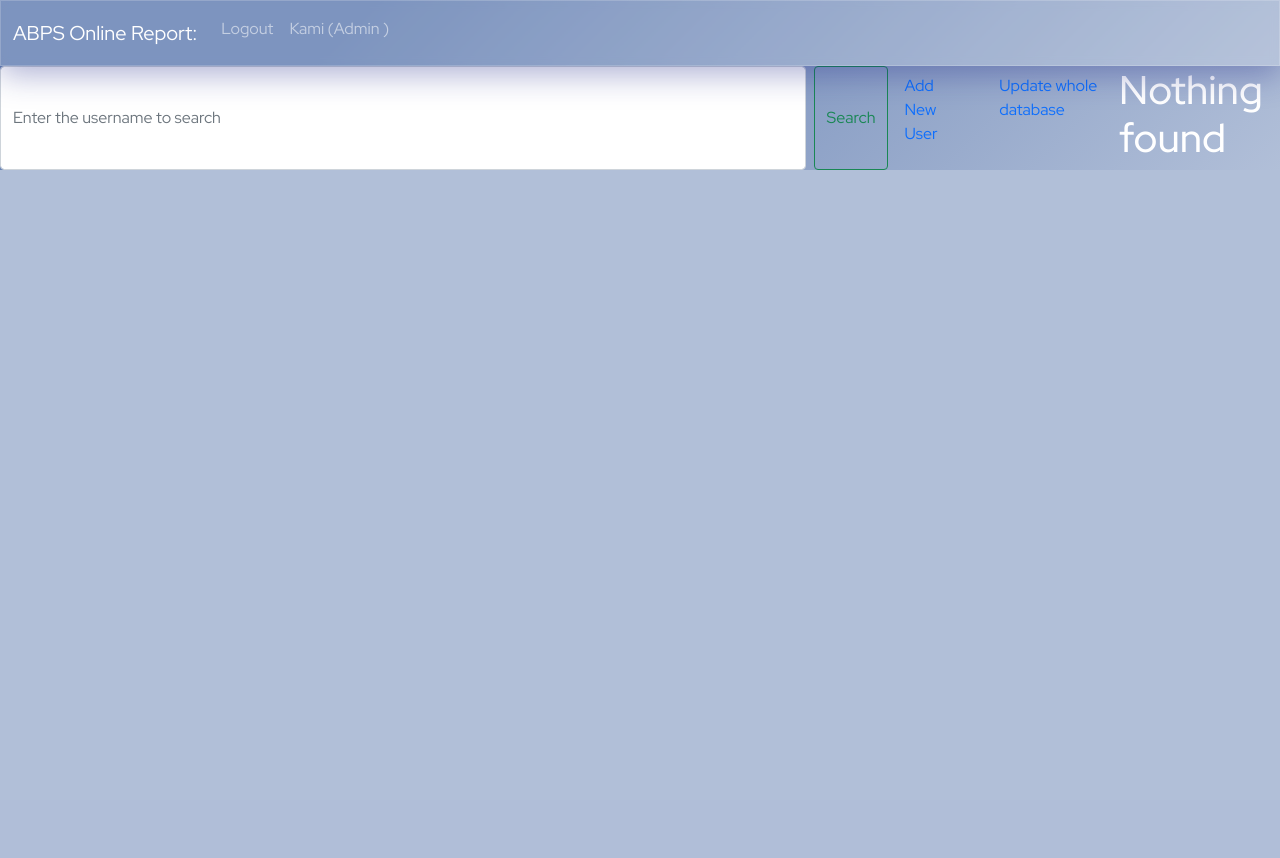
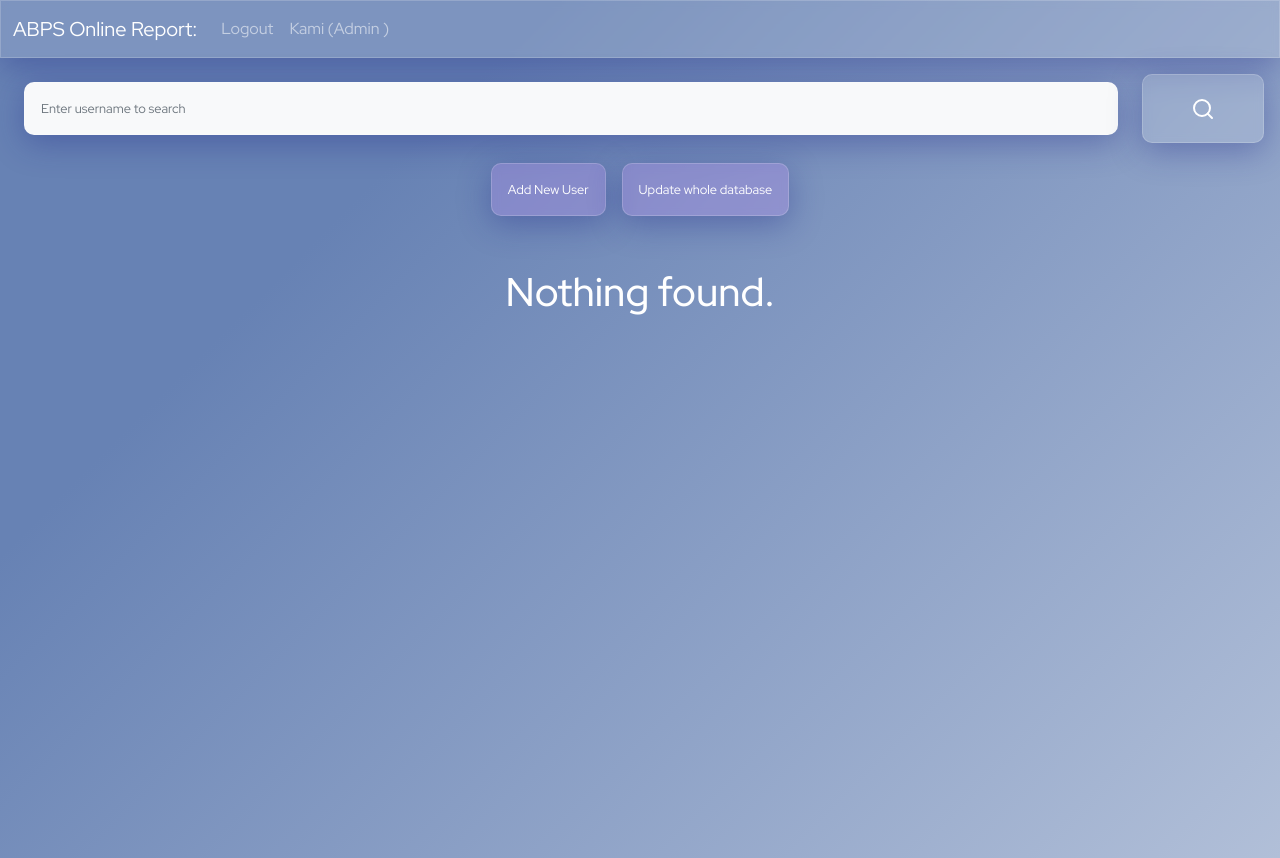
Before and after one commit to spectrum705/report-viewer-thingy, a Flask app: page /admin in a window 1280 px wide. Before the commit the page ends 170 px from the top, so only its background shows below. Run offline with Flask 2, Linux system fonts and the light colour scheme; a user stored in the database is signed in; some libraries are stand-ins or nearby versions.

Commit message:
admin, create, db, upload, styling

```diff
--- a/report/forms.py
+++ b/report/forms.py
@@ -45,4 +45,4 @@ class UpdateForm(FlaskForm):
     theClass = StringField('Class')
     userType = StringField('User Type')
 
-    submit = SubmitField('Update user')
+    submit = SubmitField('Update')
--- a/report/routes.py
+++ b/report/routes.py
@@ -41,7 +41,7 @@ def admin():
                     db.session.commit()
                     print("after update:",updateUsr.username)
                     # print("got user id:", request.form["userId"])
-                    flash("data updated", "info")
+                    flash("Data Updated Successfully", "success")
         except:
             return render_template("error.html")
     else:
@@ -97,7 +97,7 @@ def login():
             # theClass = User.query.filter_by(username=form.username.data).first()
             if user and bcrypt.check_password_hash(user.password, form.password.data):# and theClass.theClass == request.form["theClass"]:
                 login_user(user,remember = form.remember.data)
-                flash("you are logged in ", "success")
+                flash("Logged in Successfully", "success")
                 if current_user.userType == "teacher":
                     return redirect(url_for("uploadResult"))
 
@@ -166,10 +166,10 @@ def uploadResult():
                 studentReport.fileName = studentReport.username+"_result." + str(form.resultFile.data.filename).split('.')[1]#resultFile
                 studentReport.fileData = form.resultFile.data.read()
                 db.session.commit()
-                flash("File upload successful", "success ")
+                flash("File Successfully Uploaded.", "success ")
                 print("file uploaded:" )
             else:
-                flash("no file selected", "danger")
+                flash("Please select a file.", "danger")
         studentList = User.query.filter_by(userType="student", theClass = current_user.theClass).all()
         if current_user.userType == "teacher":
             return render_template("upload_result.html", title="upload result",
--- a/report/static/style.css
+++ b/report/static/style.css
@@ -26,6 +26,78 @@ body {
 }
 .search-button:hover {
   background-color: #ffffff33;
+}
+
+/* SCROLLBAR */
+::-webkit-scrollbar {
+  width: 0.8rem;
+}
+::-webkit-scrollbar-track {
+  background: rgb(234, 236, 255);
+}
+::-webkit-scrollbar-thumb {
+  background: rgba(134, 166, 255, 0.651);
+  border-radius: 10px;
+}
+
+/* FADE IN ON RELOAD ANIMATION */
+p,
+h1,
+li {
+  -webkit-animation: fadein 2s; /* Safari, Chrome and Opera > 12.1 */
+  -moz-animation: fadein 2s; /* Firefox < 16 */
+  -ms-animation: fadein 2s; /* Internet Explorer */
+  -o-animation: fadein 2s; /* Opera < 12.1 */
+  animation: fadein 2s;
+}
+
+@keyframes fadein {
+  from {
+    opacity: 0;
+  }
+  to {
+    opacity: 1;
+  }
+}
+
+/* Firefox < 16 */
+@-moz-keyframes fadein {
+  from {
+    opacity: 0;
+  }
+  to {
+    opacity: 1;
+  }
+}
+
+/* Safari, Chrome and Opera > 12.1 */
+@-webkit-keyframes fadein {
+  from {
+    opacity: 0;
+  }
+  to {
+    opacity: 1;
+  }
+}
+
+/* Internet Explorer */
+@-ms-keyframes fadein {
+  from {
+    opacity: 0;
+  }
+  to {
+    opacity: 1;
+  }
+}
+
+/* Opera < 12.1 */
+@-o-keyframes fadein {
+  from {
+    opacity: 0;
+  }
+  to {
+    opacity: 1;
+  }
 }
 
 hr.solid {
@@ -242,6 +314,29 @@ input[type="file"]::file-selector-button:hover {
   border: 1px solid rgba(255, 255, 255, 0.18);
 }
 
+button[type="submit"] {
+  margin: 1rem;
+  padding: 0 3rem;
+  border: none;
+  transition: cubic-bezier(0.075, 0.82, 0.165, 1) 1.5s all;
+  background: rgba(255, 255, 255, 0.15);
+  box-shadow: 0 8px 32px 0 rgba(31, 38, 135, 0.37);
+  backdrop-filter: blur(4px);
+  -webkit-backdrop-filter: blur(4px);
+  color: #eee;
+  border-radius: 10px;
+  border: 1px solid rgba(255, 255, 255, 0.18);
+}
+
+button[type="submit"]:hover {
+  background: rgba(255, 255, 255, 0.342);
+  box-shadow: 0 8px 32px 0 rgba(17, 26, 143, 0.37);
+  backdrop-filter: blur(4px);
+  -webkit-backdrop-filter: blur(4px);
+  border-radius: 10px;
+  border: 1px solid rgba(255, 255, 255, 0.18);
+}
+
 input[type="submit"] {
   text-transform: uppercase;
   font-weight: 300;
@@ -279,3 +374,45 @@ input[type="submit"]:active {
   color: #fff;
   border-radius: 1.5rem;
 }
+
+/* TEACHER PERSPECTIVE */
+/* UPLOAD RESULT PAGE */
+.student-card {
+  display: flex;
+  flex-direction: column;
+  justify-content: center;
+}
+
+/* REPONSIVENESS */
+
+@media (max-width: 992px) {
+  .grid-content {
+    grid-template-columns: auto auto;
+  }
+  button[type="submit"] {
+    padding: 0 2rem;
+  }
+}
+@media (max-width: 768px) {
+  .grid-content {
+    margin-top: 2rem;
+    grid-template-columns: auto;
+    gap: 2rem;
+  }
+  button[type="submit"] {
+    padding: 0 1rem;
+  }
+}
+
+/* ADMIN PERSPECTIVE */
+/* ADMIN PAGE */
+.full-container {
+  height: 100vh;
+}
+.function-button {
+  transition: 0.3s cubic-bezier(0.075, 0.82, 0.165, 1) all;
+}
+.function-button:hover {
+  border-radius: 16px;
+  opacity: 0.8;
+}
--- a/report/templates/admin.html
+++ b/report/templates/admin.html
@@ -2,17 +2,23 @@
 
 {% block content %}
 
-<form class="d-flex"  name="search" method="post" action="{{url_for('admin')}}">
-    <input type="hidden" name="csrf_token" value="{{ csrf_token() }}"/>
-    <input class="form-control me-2" type="search" placeholder="Enter the username to search" aria-label="Search" name="admin" >
-    <button class="btn btn-outline-success" type="submit">Search</button>
-    <a class="nav-link" href= "{{url_for('create')}}" >Add New User</a>
-    <a class="nav-link" href= "{{url_for('updateDatabase')}}" >Update whole database</a>
+<form class="d-flex flex-column  align-content-center text-center full-container"  name="search" method="post" action="{{url_for('admin')}}">
+  <div class="d-flex ">
+
+    <input type="hidden" name="csrf_token" value="{{ csrf_token() }}" />
+    <input class="form-control me-2 p-3 option-view-file bg-light" type="search" placeholder="Enter username to search" aria-label="Search" name="admin" >
+    <button class="btn btn-outline-success" type="submit"><img src="../static/search-light.svg" alt="search"></button>
+  </div>
+  <div class="d-flex mx-auto mb-5">
+    <a class="function-button text-decoration-none option-view-file p-3 text-white my-1 mx-2 " href= "{{url_for('create')}}" data-bs-toggle="tooltip" data-bs-placement="bottom" title="Click to add a new user to the database.">Add New User</a>
+    <a class="function-button text-decoration-none option-view-file p-3 text-white my-1 mx-2" href= "{{url_for('updateDatabase')}}" data-bs-toggle="tooltip" data-bs-placement="bottom" title="Click to update the whole database." >Update whole database</a>
+  </div>
 
 
 
   {% if result %}
-  <table class ="table">
+
+  <table class ="table table-striped text-white">
         <thead>
           <tr>
             <th scope="col">Name</th>
@@ -78,15 +84,18 @@
                     </td>
                     <td>
                       <!-- <input type="hidden" name = "usrId" value="{{result.id}}"> -->
-                      <a class="nav-link" href= "{{url_for('delete', id =result.id)}}" >delete this User</a>
+                      <div class="align-items-center d-md-block">
 
-                        {{form.submit(class = "btn btn-outline-primary")}}
+                        {{form.submit(class = "btn btn-outline-primary mt-0 mb-0 ")}}
+                        <a class="function-button text-decoration-none option-view-file px-3 py-2 text-white mx-1 " href= "{{url_for('delete', id =result.id)}}" data-bs-toggle="tooltip" data-bs-placement="bottom" title="Click to delete user from the database."  >Delete</a>
+
+                      </div>
                     </td>
                 </tr>
 
               </form>
               {% else %}
-                <h1>Nothing found</h1>
+                <h1>Nothing found.</h1>
               {% endif %}
             </tbody>
           </table>
--- a/report/templates/base.html
+++ b/report/templates/base.html
@@ -52,7 +52,7 @@
             </li>
 
             <li class="nav-item">
-              <label class="nav-link"
+              <label class="nav-link mb-0"
                 >{{current_user.username}} ({{current_user.userType}}
                 {{current_user.theClass}} )</label
               >
--- a/report/templates/upload_result.html
+++ b/report/templates/upload_result.html
@@ -6,7 +6,7 @@
   <div class="grid-content">
     {% if student %} {% for each in student %}
     <div class="glass-container" style="width: 18rem">
-      <div class="card-body">
+      <div class="card-body student-card">
         <h5 class="card-title">{{each.username}}'s Result</h5>
 
         <hr class="solid" />
```
Also changed, not shown: report/templates/create.html (+21 -3 lines), report/templates/error.html (+4 -5 lines), report/templates/updateDatabase.html (+37 -41 lines), report/site.db, report/static/search-light.svg (added).
